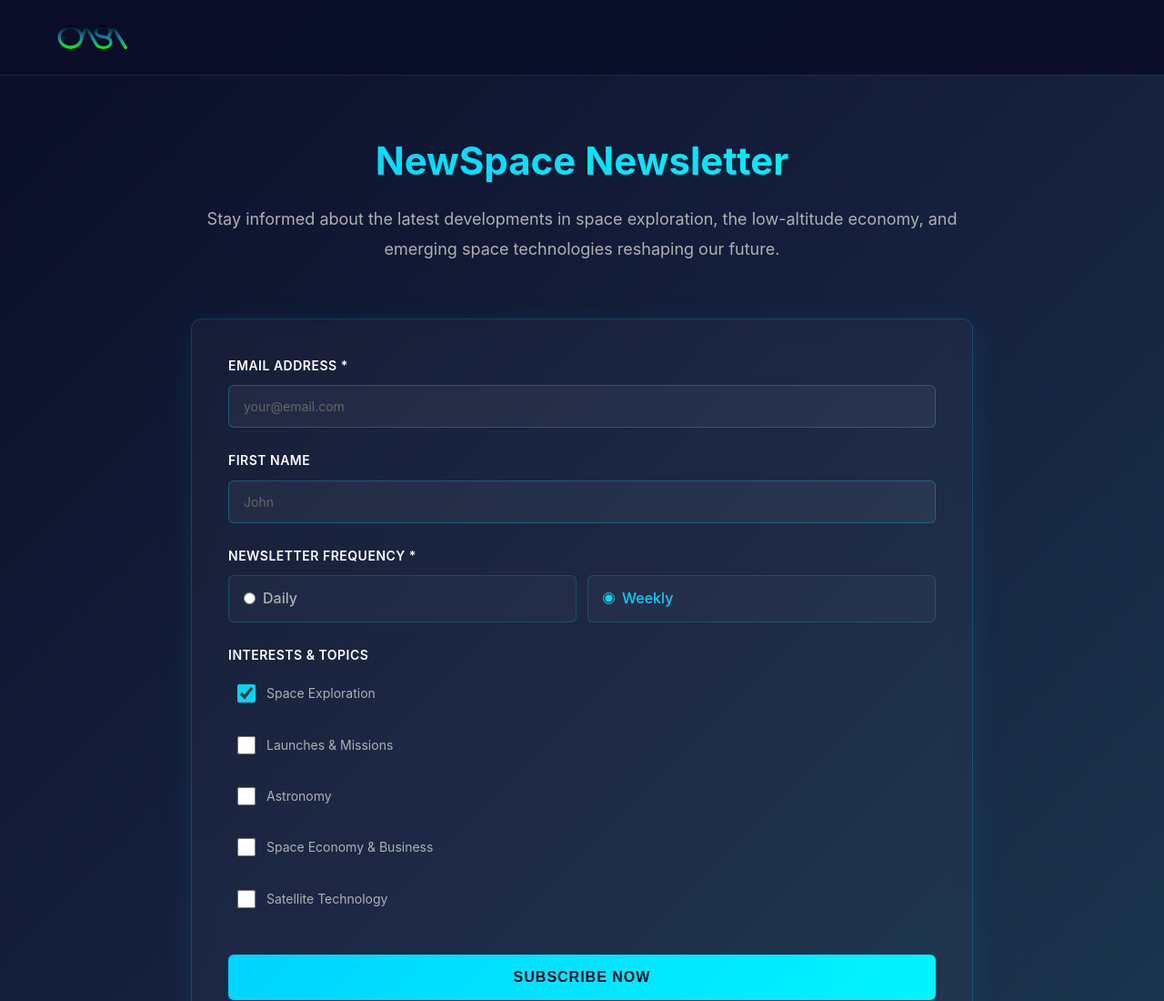
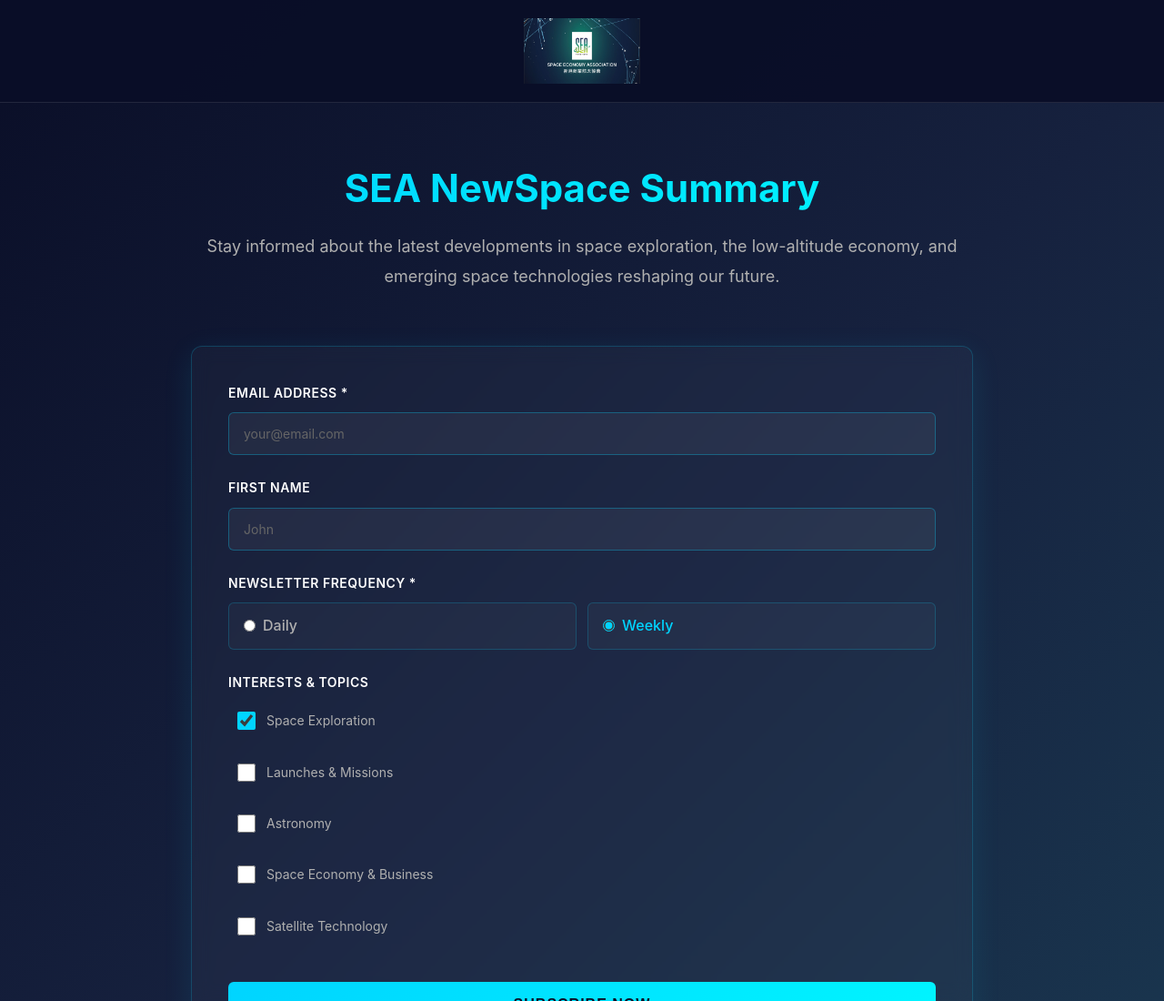
Before and after one commit to Ackeseu/SpaceNewsLetter, a website: page public/index.html in a window 1280 px wide. Shown: the top 1100 px of the page at 91% size. Drawn offline with Linux system fonts and the light colour scheme.

Commit message:
Rebrand newsletter to SEA banner and summary title

```diff
--- a/public/index.html
+++ b/public/index.html
@@ -3,7 +3,7 @@
 <head>
   <meta charset="UTF-8">
   <meta name="viewport" content="width=device-width, initial-scale=1.0">
-  <title>NewSpace Newsletter - OASA</title>
+  <title>SEA NewSpace Summary</title>
   <style>
     * {
       margin: 0;
@@ -33,7 +33,7 @@
       margin: 0 auto;
       padding: 0 20px;
       display: flex;
-      justify-content: space-between;
+      justify-content: center;
       align-items: center;
     }
 
@@ -44,8 +44,9 @@
     }
 
     .logo img {
-      height: 42px;
-      width: auto;
+      width: min(100%, 560px);
+      max-height: 72px;
+      height: auto;
       display: block;
     }
 
@@ -337,7 +338,7 @@
   <header>
     <div class="header-content">
       <a href="/" class="logo" aria-label="OASA home">
-        <img src="/oasa-logo.png" alt="OASA logo">
+        <img src="/SEA%20Banner%20Copy.png" alt="SEA banner">
       </a>
     </div>
   </header>
@@ -345,7 +346,7 @@
   <div class="container">
     <div class="hero">
 
-      <h1>NewSpace Newsletter</h1>
+      <h1>SEA NewSpace Summary</h1>
       <p class="subtitle">
         Stay informed about the latest developments in space exploration, the low-altitude economy, and emerging space technologies reshaping our future.
       </p>
```
Also changed, not shown: release-manual/public/index.html (+7 -6 lines), src/services/emailService.ts (+7 -7 lines), public/SEA Banner Copy.png (added), release-manual/public/SEA Banner Copy.png (added).
